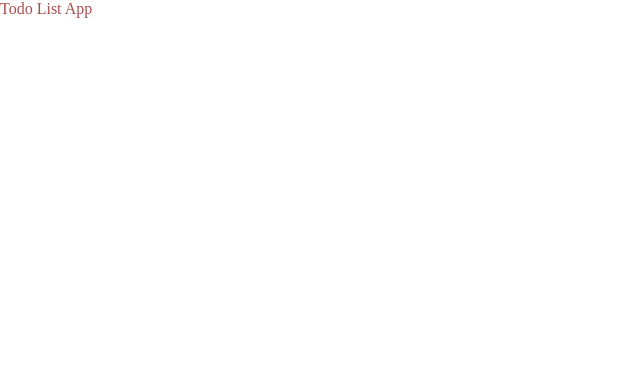
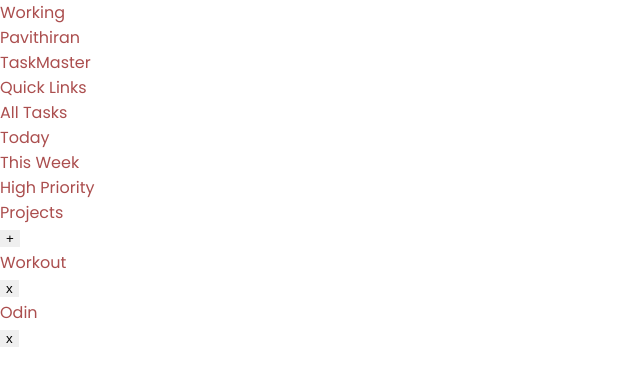
Before and after one commit to pavithiran-saravanan/todo-list, a website built with webpack: page dist/index.html in a window 1280 px wide. Shown: the whole page, without its empty margins (0-640 px from the left). Built offline with nearby package versions, Linux system fonts and the light colour scheme.

Commit message:
Add method to populate project items into project body.

```diff
--- a/src/dom-handler.js
+++ b/src/dom-handler.js
@@ -1,2 +1,69 @@
+import Comp, { getMenuItem, getProjectItem } from "./ui-components";
 
-const content = document.querySelector('#content'); content.textContent = "Working";
+export default function renderStaticContent(){
+    const content = document.querySelector('#content'); content.textContent = "Working";
+
+    // Create two divs: sidebar and main. Append them to content.
+    content.append(
+        new Comp('div', {classList: ['sidebar']}).render(),
+        new Comp('div', {classList: ['main']}).render(),
+    )
+
+    // Create 3 divs: profileSection, menuSection, projectsSection. Append them to sidebar.
+    const sidebar = document.querySelector('.sidebar');
+    sidebar.append(
+        new Comp('div', {classList: ['profile-section']}).render(),
+        new Comp('div', {classList: ['menu-section']}).render(),
+        new Comp('div', {classList: ['projects-section']}).render()
+    );
+
+    // Create 3 divs: profilePicture, username, taskMaster. Append them to profileSection.
+    const profileSection = document.querySelector('.profile-section');
+    profileSection.append(
+        new Comp('div', {classList: ['profile-picture']}).render(),
+        new Comp('div', {classList: ['username'], textContent: 'Pavithiran'}).render(),
+        new Comp('div', {classList: ['taskMaster'], textContent: 'TaskMaster'}).render()
+    )
+
+    // Create 2 divs: quickLinksTitleContainer and projectsTitleContainer. Append them to quickLinksSection and projectsSection.
+    // Create 2 divs: quickLinksBody and projectsBody. Append them to quickLinksSection and projectsSection.
+    const menuSection = document.querySelector('.menu-section');
+    const projectsSection = document.querySelector('.projects-section');
+    menuSection.append(
+        new Comp('div', {classList: ['menu-title-container']}).render(),
+        new Comp('div', {classList: ['menu-body']}).render()
+    );
+    projectsSection.append(
+        new Comp('div', {classList: ['projects-title-container']}).render(),
+        new Comp('div', {classList: ['projects-body']}).render()
+    );
+
+    // Create 2 titles: Quick Links and Projects. Append quick links to menu section. Append Projects title and 'add project' button to projectsTitleContainer.
+    document.querySelector('.menu-title-container').append(
+        new Comp('div', {classList: ['menu-title'], textContent: 'Quick Links'}).render()
+    );
+    document.querySelector('.projects-title-container').append(
+        new Comp('div', {classList: ['projects-title'], textContent: 'Projects'}).render(),
+        new Comp('button', {classList: ['add-btn'], textContent: '+'}).render()
+    );
+
+    // Create 4 menu items: All tasks, Today, This Week, High Priority. Append all 4 to quickLinks section.
+    const menuBody = document.querySelector('.menu-body');
+    menuBody.append(
+        getMenuItem('All Tasks'),
+        getMenuItem('Today'),
+        getMenuItem('This Week'),
+        getMenuItem('High Priority'),
+    );
+}
+
+export function populateProjects(projectTitles){
+    const projectsBody = document.querySelector('.projects-body');
+    for(const title of projectTitles){
+        projectsBody.append(getProjectItem(title));
+    }
+}
+
+
+
+// Get all project titles from myApp. Create a project item for each project title. Append all to projects section.
--- a/src/index.js
+++ b/src/index.js
@@ -2,8 +2,10 @@ import { createPriority } from "./priority";
 import Project from "./project";
 import { TodoApp } from "./todo-app";
 import './style.css';
+import renderStaticContent, { populateProjects } from "./dom-handler";
 
 localStorage.clear();
+renderStaticContent();
 
 // Create myTodoApp
 const myApp = new TodoApp([]);
@@ -18,6 +20,9 @@ else{
     myApp.initialize();
 }
 
+populateProjects(myApp.projects.map((proj)=>{return proj.title}));
+
+
 // myApp.deleteProject(0);
 // myApp.projects[0].deleteTodo(1);
 // myApp.addProject(new Project('Full Stack Open', []));
--- a/src/style.css
+++ b/src/style.css
@@ -1,8 +1,13 @@
+/* Poppins Font Import */
+@import url('https://fonts.googleapis.com/css2?family=Poppins:wght@100;200;300;400;500;600;700;800;900&display=swap');
+
+/* CSS Reset */
 *{
     border: 0px;
     margin: 0px;
 }
 
+/* Color variables */
 :root{
     --color-accent: #504EAB;
     --color-accent-hover: #5856be;
@@ -25,4 +30,5 @@
 
 body{
     color: var(--color-brick);
+    font-family: 'poppins';
 }
```
Also changed, not shown: dist/main.js.
